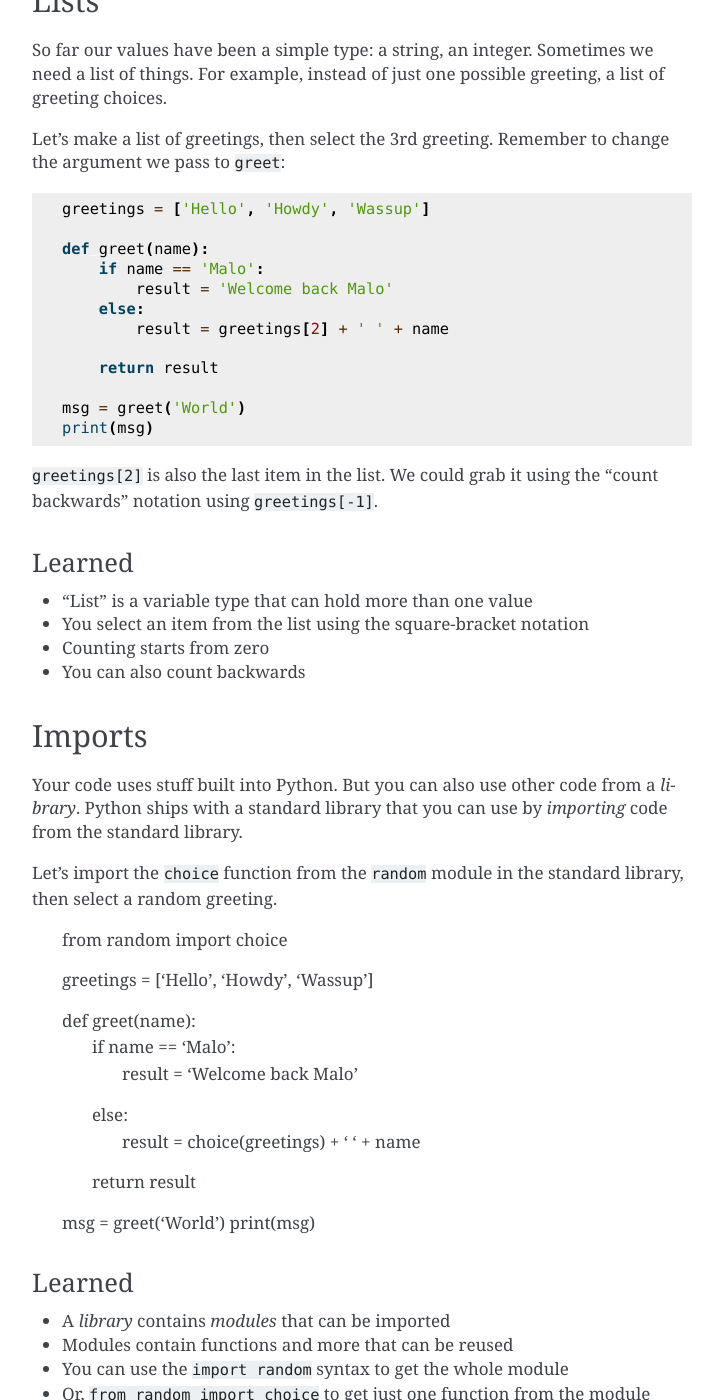
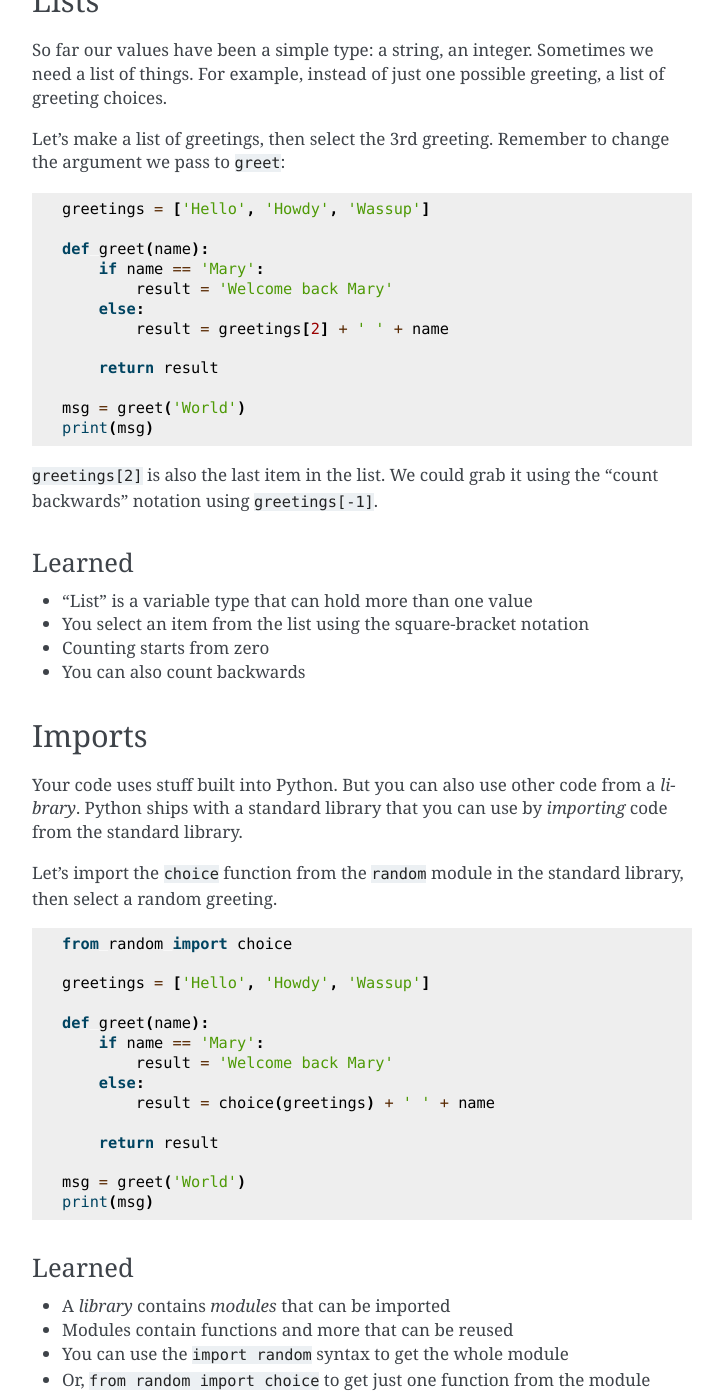
Before and after one commit to pauleveritt/SpaceInvaders, a Sphinx documentation site: the page built from doc/starter/control_flows.rst, in a window 1280 px wide and 1400 px high, scrolled down 1725 px. Shown: the whole window, without its empty margins (388-1111 px from the left). Built offline with Sphinx 7.4.7, drawn with Linux system fonts in a browser that asks for light colours; some of the changed text lies outside the part shown.

Commit message:
Correct errors.

```diff
--- a/doc/conf.py
+++ b/doc/conf.py
@@ -1,4 +1,5 @@
 # The rest is normal Sphinx stuff
+html_theme = 'alabaster'
 master_doc = 'index'
 html_title = ''
 exclude_patterns = ['_build']
--- a/doc/first_game/index.rst
+++ b/doc/first_game/index.rst
@@ -2,7 +2,7 @@
 First Game
 ==========
 
-Ok, that stuff in :doc:`../starter/index`` was boring. Let's now learn
+Ok, that stuff in the previous section was boring. Let's now learn
 Python, and do some that we learned there, while doing some graphics
 and simple game stuff.
 
--- a/doc/index.rst
+++ b/doc/index.rst
@@ -5,6 +5,7 @@ Arcade Tutorial
 Step-by-step on learning Python and writing games.
 
 .. toctree::
+    :maxdepth: 1
 
     starter/index
     first_game/index
--- a/doc/starter/control_flows.rst
+++ b/doc/starter/control_flows.rst
@@ -22,15 +22,15 @@ Maybe we want to print a special greeting if it's you.
 .. code-block:: python
 
     greeting = 'Hello'
-    name = 'Malo'
+    name = 'Mary'
 
-    if name == 'Malo':
-        print('Welcome back Malo')
+    if name == 'Mary':
+        print('Welcome back Mary')
     else:
         print(greeting + ' ' + name)
 
 Remember *expressions* from the previous page? We used the expression
-``name == 'Malo'`` as the test. In this case, that expression produces
+``name == 'Mary'`` as the test. In this case, that expression produces
 the value ``True``.
 
 Learned
@@ -61,14 +61,14 @@ Let's make a function ``greet`` which will produce the string to print.
     greeting = 'Hello'
 
     def greet(name):
-        if name == 'Malo':
-            result = 'Welcome back Malo'
+        if name == 'Mary':
+            result = 'Welcome back Mary'
         else:
             result = greeting + ' ' + name
 
         return result
 
-    msg = greet('Malo')
+    msg = greet('Mary')
     print(msg)
 
 Let's analyze this:
@@ -81,7 +81,7 @@ Let's analyze this:
 
 - A return value
 
-- We *call* the function with an *argument* of ``Malo``
+- We *call* the function with an *argument* of ``Mary``
 
 - We store the return value in a *variable* named ``msg``
 
@@ -109,8 +109,8 @@ Remember to change the argument we pass to ``greet``:
     greetings = ['Hello', 'Howdy', 'Wassup']
 
     def greet(name):
-        if name == 'Malo':
-            result = 'Welcome back Malo'
+        if name == 'Mary':
+            result = 'Welcome back Mary'
         else:
             result = greetings[2] + ' ' + name
 
@@ -144,13 +144,15 @@ use by *importing* code from the standard library.
 Let's import the ``choice`` function from the ``random`` module in
 the standard library, then select a random greeting.
 
+.. code-block:: python
+
     from random import choice
 
     greetings = ['Hello', 'Howdy', 'Wassup']
 
     def greet(name):
-        if name == 'Malo':
-            result = 'Welcome back Malo'
+        if name == 'Mary':
+            result = 'Welcome back Mary'
         else:
             result = choice(greetings) + ' ' + name
 
--- a/doc/starter/index.rst
+++ b/doc/starter/index.rst
@@ -5,6 +5,7 @@ Starter
 Let's do some prep stuff in Python basics before writing our first game.
 
 .. toctree::
+    :maxdepth: 1
 
     preparation
     control_flows
--- a/doc/starter/preparation.rst
+++ b/doc/starter/preparation.rst
@@ -38,7 +38,7 @@ representing what they say:
 
 .. code-block:: python
 
-    print(42)
+    print(True)
 
 Learned
 -------
```
